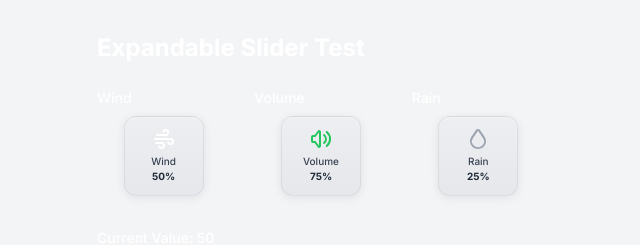
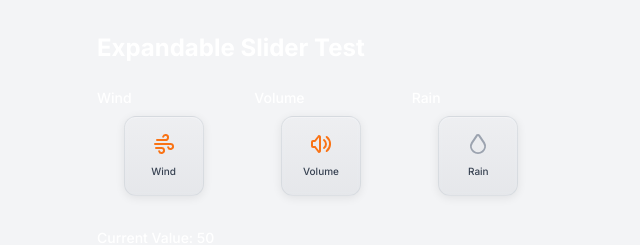
Before and after one commit to dortaldt/forestmaker, a Next.js app: page /test/expandable-slider in a window 1280 px wide. Shown: the top 245 px of the page, without its empty margins (319-959 px from the left). Built offline with nearby package versions, Linux system fonts and the light colour scheme.

Commit message:
Update ExpandableSlider.tsx

```diff
--- a/app/components/ExpandableSlider.tsx
+++ b/app/components/ExpandableSlider.tsx
@@ -38,6 +38,7 @@ const ExpandableSlider: React.FC<ExpandableSliderProps> = ({
   const buttonRef = useRef<HTMLDivElement>(null);
   const expandedHeight = 200; // Height when expanded (increased)
   const collapsedHeight = 80; // Height when collapsed (increased)
+  const buttonHeight = collapsedHeight; // Define button height separately
 
   // Calculate current height based on expansion state
   const currentHeight = isExpanded ? expandedHeight : collapsedHeight;
@@ -114,21 +115,18 @@ const ExpandableSlider: React.FC<ExpandableSliderProps> = ({
 
     const sliderRect = sliderRef.current.getBoundingClientRect();
     const sliderTotalHeight = sliderRect.height;
-    const buttonHeight = collapsedHeight;
     const trackHeight = sliderTotalHeight - buttonHeight;
 
-    // Calculate position relative to the top of the slider
+    // Calculate position relative to the top of the slider track (excluding button area)
     const offsetY = clientY - sliderRect.top;
 
-    // Calculate percentage from bottom (0) to top (100)
-    // Constrain position to the track area (not the button)
-    const maxY = sliderTotalHeight - buttonHeight / 2;
-    const minY = buttonHeight / 2;
+    // Constrain to track area only (excluding button)
+    const maxY = sliderTotalHeight - buttonHeight;
+    const minY = 0;
     const constrainedY = Math.max(minY, Math.min(maxY, offsetY));
 
-    // For the percentage calculation, 0% is at the bottom of the track
-    // and 100% is at the top of the track
-    const percentage = 1 - (constrainedY - minY) / (maxY - minY);
+    // Calculate percentage (0% at bottom of track, 100% at top)
+    const percentage = 1 - constrainedY / maxY;
     const newValue = Math.round(min + percentage * (max - min));
 
     setValue(newValue);
@@ -184,7 +182,7 @@ const ExpandableSlider: React.FC<ExpandableSliderProps> = ({
   // Get the appropriate color classes based on component state and value
   const getActiveTextColor = () => {
     if (disabled) return 'text-gray-400';
-    return value > 0 ? `text-${activeColor}` : 'text-gray-400';
+    return value > 0 ? 'text-orange-500' : 'text-gray-400';
   };
 
   // Determine which color LED indicator to show
@@ -217,7 +215,7 @@ const ExpandableSlider: React.FC<ExpandableSliderProps> = ({
         style={{
           width: '100%',
           height: isExpanded ? expandedHeight : collapsedHeight,
-          zIndex: isExpanded ? 9999 : 1,
+          zIndex: isExpanded ? 9 : 1, // Lower z-index for the container
           transform: 'translateX(-50%)',
           opacity: 1,
         }}
@@ -226,30 +224,40 @@ const ExpandableSlider: React.FC<ExpandableSliderProps> = ({
         onMouseDown={isExpanded ? handleDragStart : undefined}
         onTouchStart={isExpanded ? handleDragStart : undefined}
       >
-        {/* Fill area - covers the bottom portion up to the current value */}
+        {/* Track area - only visible when expanded */}
+        {isExpanded && (
+          <div className="absolute inset-x-0 top-0 bottom-[80px] bg-transparent" />
+        )}
+
+        {/* Fill area - enhanced contrast and visibility */}
         {isExpanded && (
           <div
-            className={`absolute inset-x-0 bottom-0 rounded-xl
-              bg-gradient-to-t from-${activeColor}/60 to-${activeColor}/30
-              transition-height duration-150 pointer-events-none`}
+            className={`absolute inset-x-0 bottom-[80px] rounded-t-xl
+              bg-gradient-to-t from-orange-600 to-orange-400
+              transition-all duration-150 pointer-events-none
+              shadow-[0_0_10px_rgba(0,0,0,0.15)]`}
             style={{
-              height: `${((value - min) / (max - min)) * (expandedHeight)}px`,
-              zIndex: 1,
+              height: `${((value - min) / (max - min)) * (expandedHeight - buttonHeight)}px`,
+              maxHeight: `${expandedHeight - buttonHeight}px`,
+              zIndex: 10,
+              transform: isDragging ? 'scale(1.01)' : 'scale(1)',
             }}
           />
         )}
 
-        {/* Track markings/scales - subtle lines - only visible when expanded */}
+        {/* iOS-style slider knob indicator removed */}
+
+        {/* Track markings/scales - enhanced visibility when expanded */}
         {isExpanded && (
-          <div className="absolute inset-x-4 top-0 bottom-[80px] flex flex-col justify-between py-6 z-10 pointer-events-none">
-            {[...Array(11)].map((_, i) => (
+          <div className="absolute inset-x-4 top-0 bottom-[80px] flex flex-col justify-between py-6 z-5 pointer-events-none">
+            {[...Array(5)].map((_, i) => (
               <div
                 key={`mark-${i}`}
                 className="w-full flex items-center"
               >
-                <div className="w-1 h-0.5 bg-white/20"></div>
-                <div className="flex-grow h-px bg-white/10"></div>
-                <div className="w-1 h-0.5 bg-white/20"></div>
+                <div className="w-2 h-0.5 bg-white/40"></div>
+                <div className="flex-grow h-[1.5px] bg-white/30"></div>
+                <div className="w-2 h-0.5 bg-white/40"></div>
               </div>
             ))}
           </div>
@@ -258,22 +266,26 @@ const ExpandableSlider: React.FC<ExpandableSliderProps> = ({
         {/* Button/handle at bottom - draggable when expanded */}
         <div
           className={`absolute bottom-0 left-0 right-0 flex flex-col items-center justify-center
-            rounded-xl transition-colors duration-200 cursor-pointer
-            ${isExpanded ? 'rounded-b-xl' : 'rounded-xl'}
-            border-t ${isExpanded ? 'border-t-gray-400/30' : 'border-t-transparent'}`}
+            rounded-xl transition-all duration-200 cursor-pointer
+            ${isExpanded ? 'rounded-b-xl rounded-t-none' : 'rounded-xl'}
+            border-t ${isExpanded ? 'border-t-gray-400/30' : 'border-t-transparent'}
+            ${isDragging ? 'bg-gray-200/60' : ''}`}
           style={{
-            height: collapsedHeight,
+            height: buttonHeight,
             zIndex: 20,
+            transform: isDragging ? 'scale(1.02)' : 'scale(1)',
           }}
           onClick={handleClick}
         >
           <div className="flex flex-col items-center justify-evenly h-full py-2 px-1">
-            {/* Icon and labels */}
+            {/* Icon and label */}
             {Icon && <Icon size={24} className={`transition-colors ${getActiveTextColor()}`} />}
 
             <div className="flex flex-col items-center">
               {label && <span className="text-[10px] font-medium text-gray-700">{label}</span>}
-              {value > 0 && <span className="text-[10px] font-bold text-gray-800">{Math.round(value)}%</span>}
+              {/* Removed percentage display as requested */}
+
+              {/* iOS-style volume indicator removed */}
             </div>
           </div>
         </div>
```
